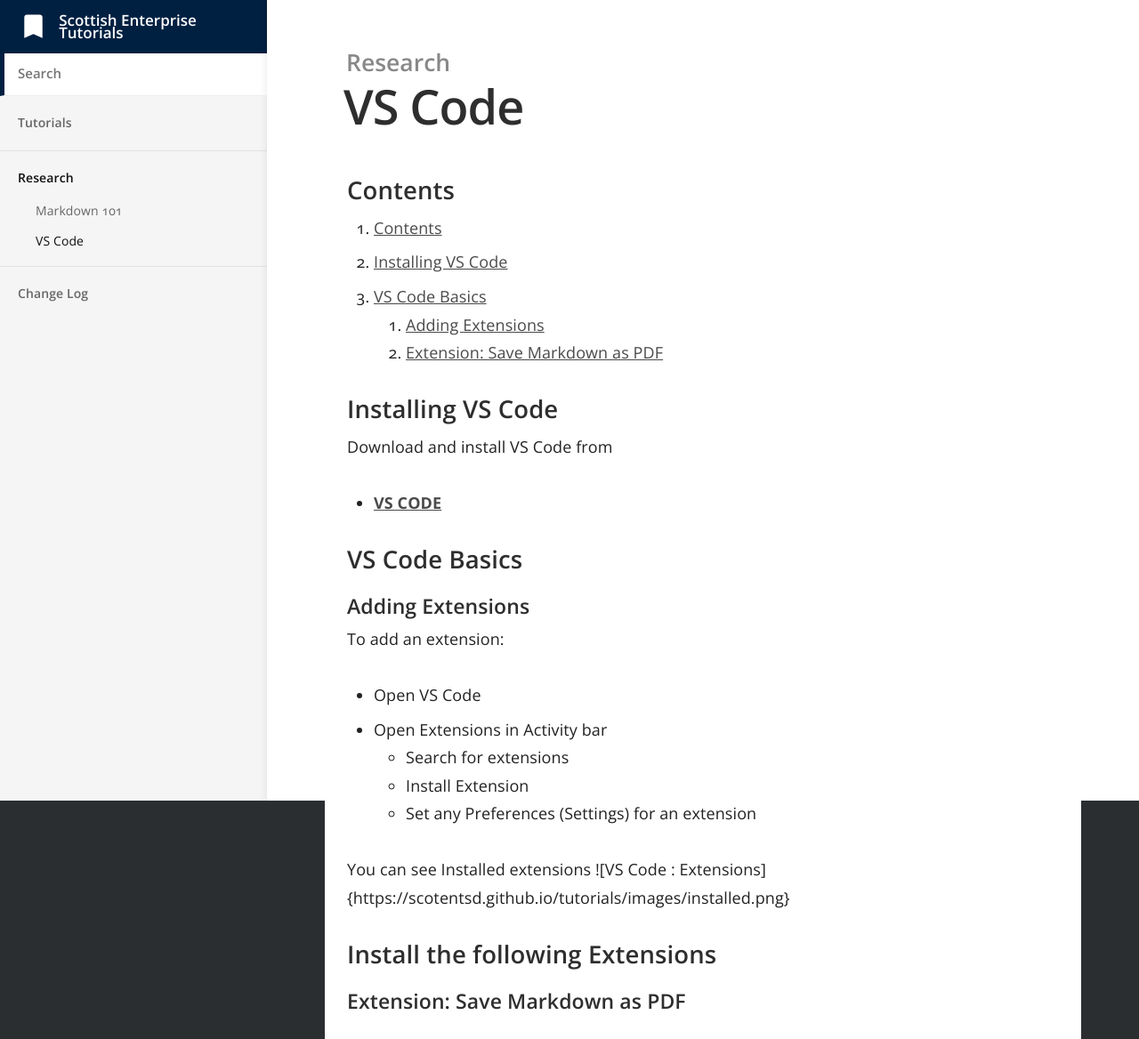
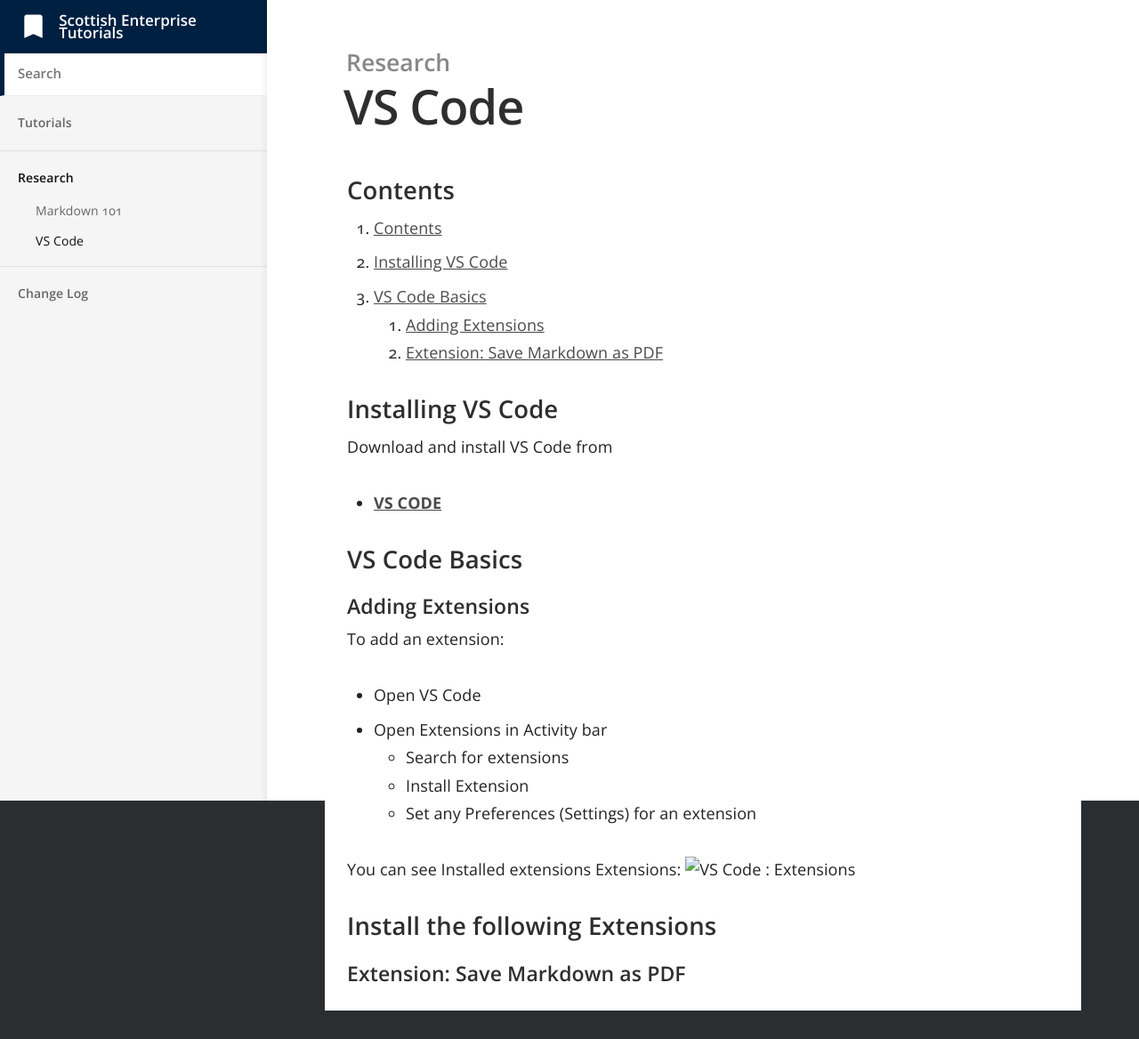
Before and after one commit to scotentSD/Tutorials, a Jekyll site: the page built from _docs/Content/VSCode.md, in a window 1280 px wide. Shown: the whole page at 89% size. Built offline with Jekyll 4.4.1, drawn with Linux system fonts in a browser that asks for light colours; after the commit the page ends 1136 px from its top, so only the background shows below that.

Commit message:
Update VSCode.md
mk

```diff
--- a/_docs/Content/VSCode.md
+++ b/_docs/Content/VSCode.md
@@ -28,7 +28,8 @@ To add an extension:
   - Set any Preferences (Settings) for an extension
 
 You can see Installed extensions
-![VS Code : Extensions]{https://scotentsd.github.io/tutorials/images/installed.png}
+Extensions:
+![VS Code : Extensions](https://scotentsd.github.io/tutorials/images/installed.png)
 
 Install the following Extensions
 -
```
